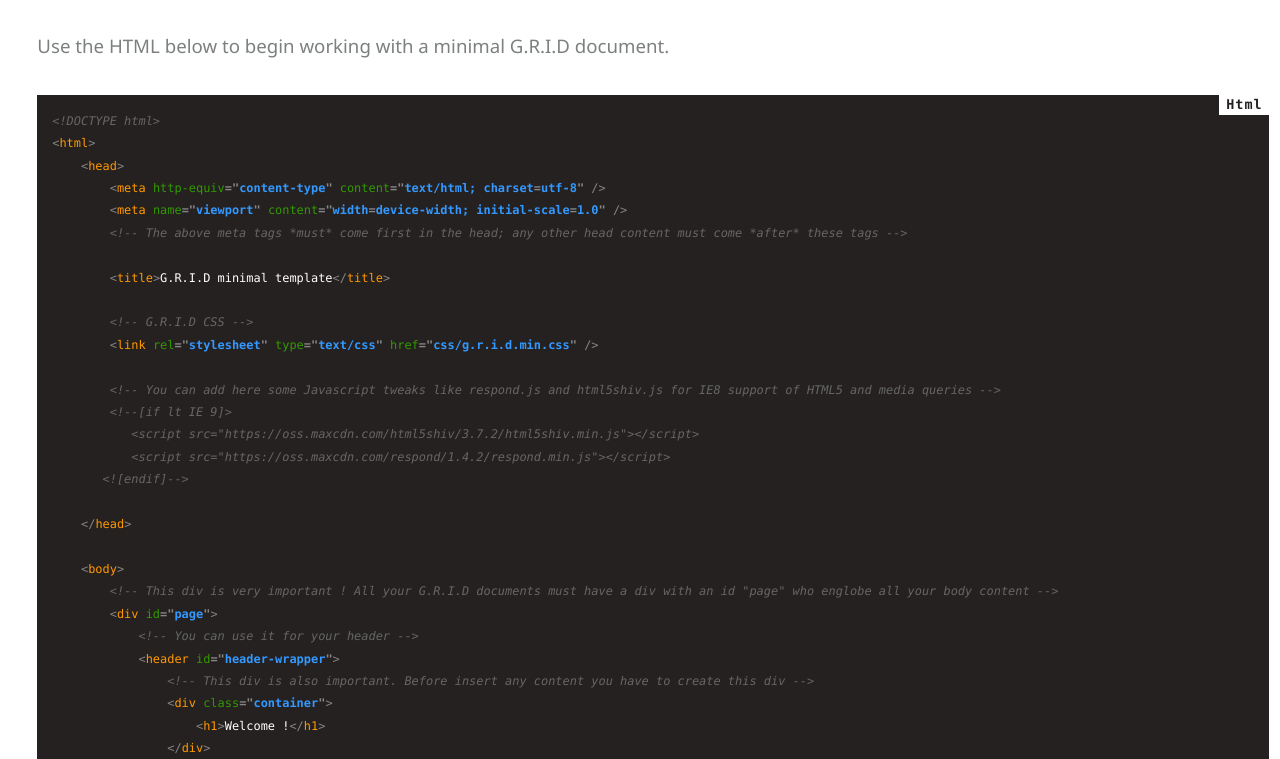
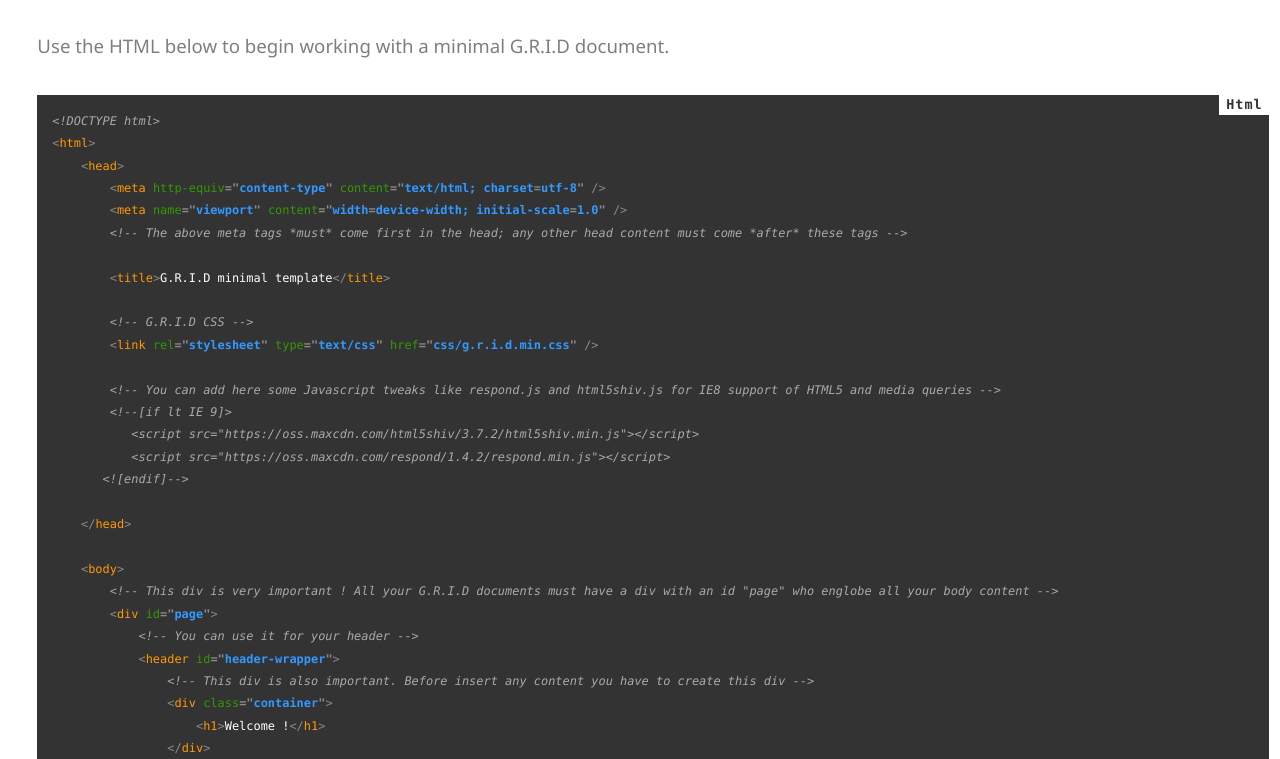
Before and after one commit to na2axl/G.R.I.D, a plain HTML site: page howtouse.html in a window 1280 px wide. Shown: the part 1921-2680 px from the top of the page. Drawn offline with Linux system fonts and the light colour scheme.

Commit message:
G.R.I.D v1.0

```diff
--- a/css/prism.css
+++ b/css/prism.css
@@ -36,7 +36,7 @@ pre[class*="language-"] {
 
 pre[class*="language-"],
 :not(pre) > code[class*="language-"] {
-    background: #252121;
+    background: #333;
 }
 
 /* Code blocks */
@@ -59,7 +59,7 @@ pre[class*="language-"] {
 .token.prolog,
 .token.doctype,
 .token.cdata {
-    color: #666;
+    color: #aaa;
     font-style: italic;
 }
 
@@ -224,7 +224,7 @@ pre[class*='language-'] {
 }
 pre[class*='language-'][data-language]::before {
     content: attr(data-language);
-    color: #252121;
+    color: #333;
     background-color: #fff;
     display: inline-block;
     position: absolute;
```
